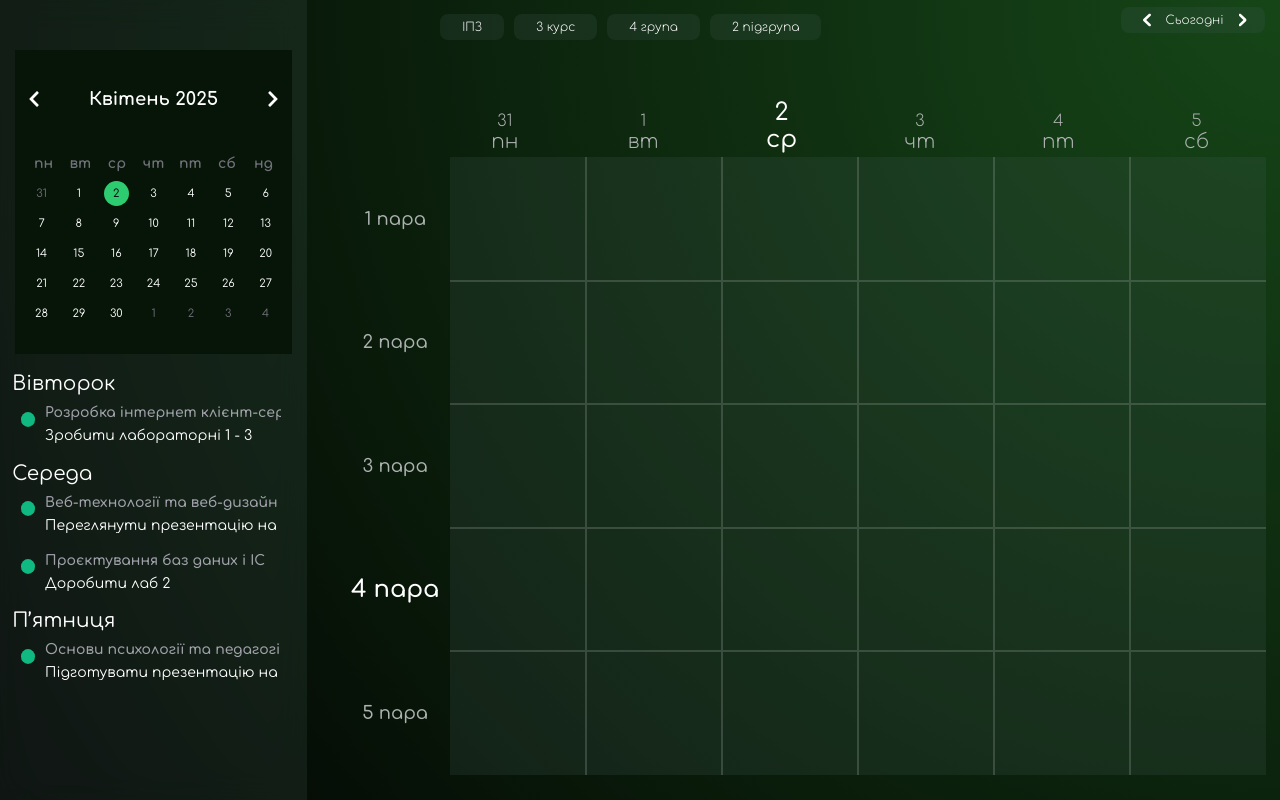
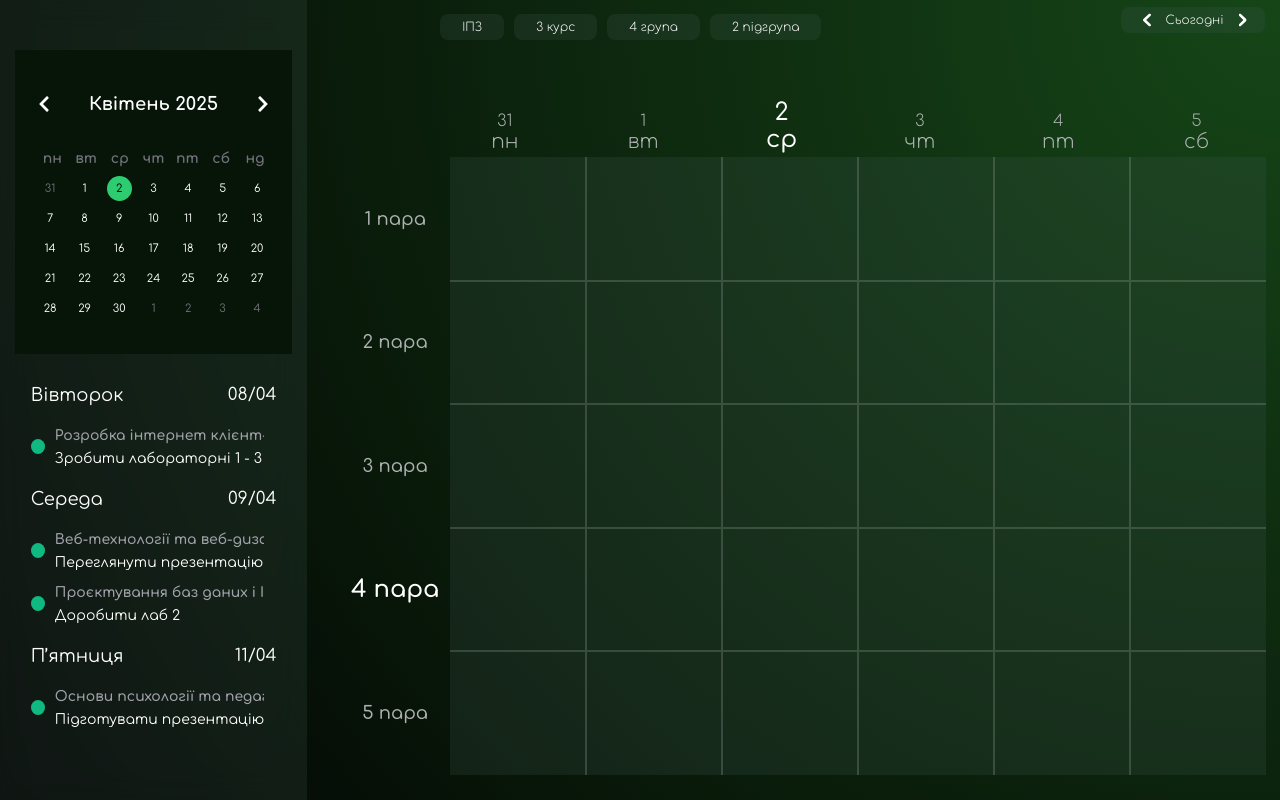
Before and after one commit to trsnbb/Schedule-University, a React (Create React App) app in the folder Client/: page / in a window 1280 px wide. Built offline with nearby package versions, Linux system fonts and the light colour scheme.

Commit message:
Note done

```diff
--- a/Client/src/components/Notes/Notes.jsx
+++ b/Client/src/components/Notes/Notes.jsx
@@ -22,16 +22,8 @@ const notesFromDatabase = [
     subject: "Основи психології та педагогіки",
     note: "Підготувати презентацію на тему Вплив",
   },
+
 ];
-
-const groupByDate = (notes) => {
-  const grouped = {};
-  notes.forEach((note) => {
-    if (!grouped[note.date]) grouped[note.date] = [];
-    grouped[note.date].push(note);
-  });
-  return grouped;
-};
 
 const getLabel = (dateStr) => {
   const inputDate = new Date(dateStr);
@@ -59,7 +51,23 @@ const getLabel = (dateStr) => {
   return daysOfWeek[inputDate.getDay()];
 };
 
-const Sidebar = () => {
+const formatDateDisplay = (dateStr) => {
+  const date = new Date(dateStr);
+  const day = String(date.getDate()).padStart(2, "0");
+  const month = String(date.getMonth() + 1).padStart(2, "0");
+  return `${day}/${month}`;
+};
+
+const groupByDate = (notes) => {
+  const grouped = {};
+  notes.forEach((note) => {
+    if (!grouped[note.date]) grouped[note.date] = [];
+    grouped[note.date].push(note);
+  });
+  return grouped;
+};
+
+const Notes = () => {
   const groupedNotes = groupByDate(notesFromDatabase);
   const sortedDates = Object.keys(groupedNotes).sort();
 
@@ -67,7 +75,10 @@ const Sidebar = () => {
     <div className="notes_sidebar">
       {sortedDates.map((date) => (
         <div key={date} className="notes_day">
-          <p>{getLabel(date)}</p>
+          <div className="day_header">
+            <p className="day_label">{getLabel(date)}</p>
+            <p className="day_date">{formatDateDisplay(date)}</p>
+          </div>
           <div className="notes_day_info">
             {groupedNotes[date].map((item, index) => (
               <div className="note" key={index}>
@@ -85,4 +96,4 @@ const Sidebar = () => {
   );
 };
 
-export default Sidebar;
+export default Notes;
--- a/Client/src/components/Notes/note.css
+++ b/Client/src/components/Notes/note.css
@@ -4,17 +4,33 @@
 }
 
 .notes_day {
-  margin: 6% 4%;
-  font-size: 20px;
+  margin: 4% 4%;
+  font-size: 18px;
 }
 
 .subject {
   font-weight: 600;
   color: #a1a1aa;
   font-size: 14px;
-  margin-top: 10px;
+  width: 95%;
+}
+.day_header {
+  display: flex;
+  justify-content: space-between;
+  align-items: center;
+  font-weight: bold;
+  margin-bottom: 5px;
+}
 
-  width: 95%;
+.day_label {
+  font-size: 18px;
+  font-weight: 400;
+
+}
+
+.day_date {
+  font-size: 0.95em;
+  font-weight: 400;
 }
 
 .note {
@@ -43,8 +59,10 @@
 .notes_day_info {
   display: flex;
   flex-direction: column;
-  gap: 10px;
+  gap: 15px;
   margin-left: 3%;
+  margin: 23px 0;
+
 }
 
 .note{
--- a/Client/src/components/Side bar/sidebar_style.css
+++ b/Client/src/components/Side bar/sidebar_style.css
@@ -18,5 +18,31 @@
   display: flex;
   justify-content: center;
   align-items: center;
-  overflow: hidden; /* Не дає контенту вийти за межі */
+  overflow: hidden;
 }
+.sidebar_background {
+  display: flex;
+  flex-direction: column;
+  height: 100vh;
+}
+
+
+.sidebar_mini_kalendar {
+  padding: 10px;
+  flex-shrink: 0;
+}
+
+.notes_sidebar {
+  flex-grow: 1;
+  overflow-y: auto;
+  padding: 10px;
+}
+
+.notes_sidebar {
+  overflow-y: scroll;
+  scrollbar-width: none;
+}
+
+.notes_sidebar::-webkit-scrollbar {
+  display: none;
+}
```
